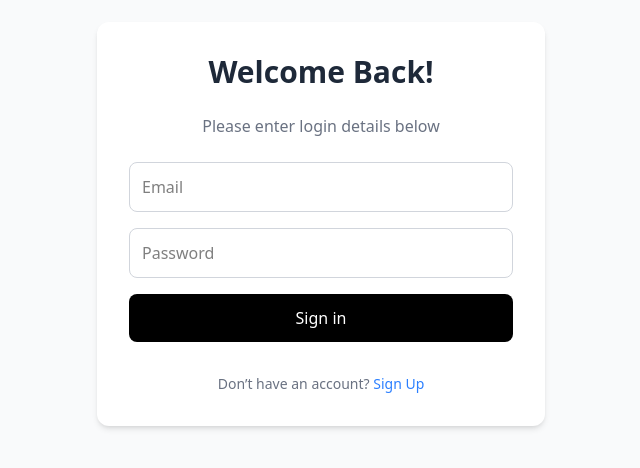
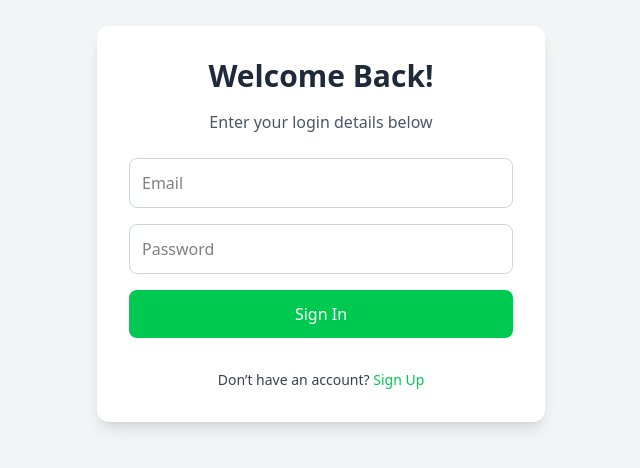
Before and after one commit to RahJessica/WEB2-Expense-Tracker-App, a React (Vite) app in the folder frontend/: page /auth/login in a window 1280 px wide. Shown: the part 176-644 px from the top of the page, without its empty margins (319-959 px from the left). Built offline with nearby package versions, Linux system fonts and the light colour scheme.

Commit message:
refactor: optimize background and button color in login page

```diff
--- a/frontend/src/pages/Login.jsx
+++ b/frontend/src/pages/Login.jsx
@@ -4,7 +4,7 @@ import { useNavigate } from "react-router-dom";
 
 export default function Login() {
   const [form, setForm] = useState({ email: "", password: "" });
-  const [error, setError] = useState(""); // état pour afficher le popup
+  const [error, setError] = useState("");
   const navigate = useNavigate();
 
   const handleChange = (e) => {
@@ -16,24 +16,26 @@ export default function Login() {
     try {
       const res = await api.post("/auth/login", form);
       localStorage.setItem("token", res.data.token);
-      navigate("/dashboard"); // redirection vers dashboard
+      navigate("/dashboard");
     } catch (err) {
       setError(err.response?.data?.message || "Invalid credentials");
-      // le popup disparaît automatiquement après 3 secondes
       setTimeout(() => setError(""), 3000);
     }
   };
 
   return (
-    <div className="flex flex-col items-center justify-center min-h-screen bg-gray-50">
+    <div className="flex flex-col items-center justify-center min-h-screen bg-gray-100">
+      {/* Popup d'erreur */}
       {error && (
-        <div className="fixed top-5 bg-red-500 text-white px-6 py-3 rounded-lg shadow-lg animate-fadeIn">
+        <div className="fixed top-5 bg-red-500 text-white px-6 py-3 rounded-lg shadow-md animate-fadeIn">
           {error}
         </div>
       )}
-      <div className="w-full max-w-md bg-white p-8 rounded-xl shadow-md">
-        <h1 className="text-3xl font-bold text-gray-800 text-center mb-6">Welcome Back!</h1>
-        <p className="text-center text-gray-500 mb-6">Please enter login details below</p>
+
+      <div className="w-full max-w-md bg-white p-8 rounded-xl shadow-lg">
+        <h1 className="text-3xl font-bold text-gray-800 text-center mb-4">Welcome Back!</h1>
+        <p className="text-center text-gray-600 mb-6">Enter your login details below</p>
+
         <form onSubmit={handleSubmit} className="flex flex-col gap-4">
           <input
             type="email"
@@ -41,7 +43,7 @@ export default function Login() {
             placeholder="Email"
             value={form.email}
             onChange={handleChange}
-            className="border border-gray-300 p-3 rounded-lg focus:outline-none focus:ring-2 focus:ring-blue-500"
+            className="border border-gray-300 p-3 rounded-lg focus:outline-none focus:ring-2 focus:ring-green-400 transition duration-200"
           />
           <input
             type="password"
@@ -49,17 +51,18 @@ export default function Login() {
             placeholder="Password"
             value={form.password}
             onChange={handleChange}
-            className="border border-gray-300 p-3 rounded-lg focus:outline-none focus:ring-2 focus:ring-blue-500"
+            className="border border-gray-300 p-3 rounded-lg focus:outline-none focus:ring-2 focus:ring-green-400 transition duration-200"
           />
           <button
             type="submit"
-            className="bg-black text-white p-3 rounded-lg hover:bg-gray-800 transition duration-200"
+            className="bg-green-500 text-white p-3 rounded-lg hover:bg-green-600 transition duration-200 font-medium"
           >
-            Sign in
+            Sign In
           </button>
-          <p className="text-center text-gray-500 text-sm mt-4">
+
+          <p className="text-center text-gray-700 text-sm mt-4">
             Don’t have an account?{" "}
-            <a href="/auth/signup" className="text-blue-500 hover:underline">
+            <a href="/auth/signup" className="text-green-500 hover:underline font-medium">
               Sign Up
             </a>
           </p>
```
